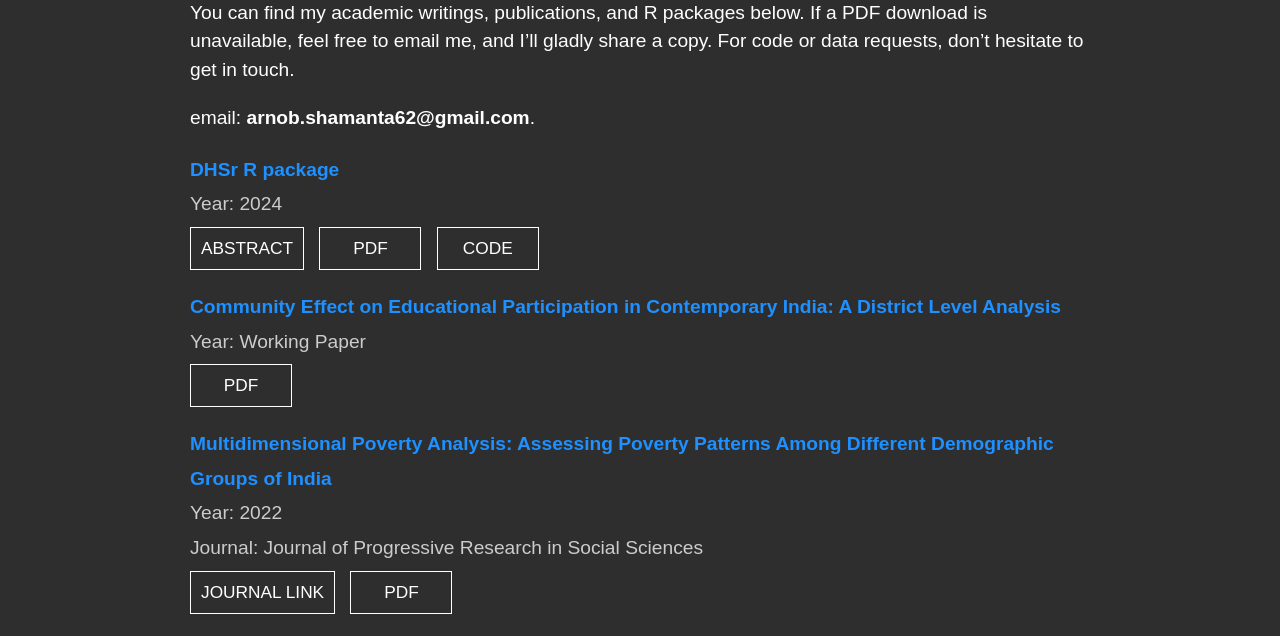
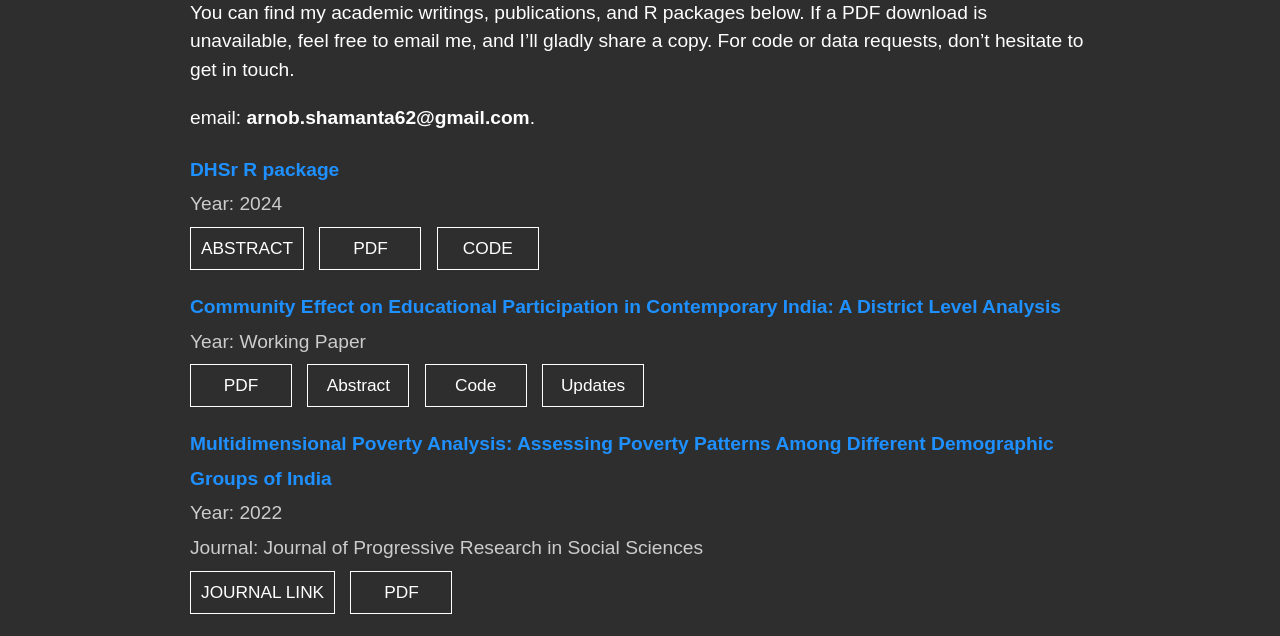
Before and after one commit to arnabsamanta-1/arnabsamanta-1.github.io, a plain HTML site: page research.html in a window 1280 px wide. Shown: the part 198-834 px from the top of the page. Drawn offline with Linux system fonts and the light colour scheme.

Commit message:
Update research.html

```diff
--- a/research.html
+++ b/research.html
@@ -114,8 +114,12 @@
     <div class="year">Year: Working Paper</div>
     <div class="link">
         <a href="Contemporary%20Indian%20Community%20Effect.pdf" target="_blank">PDF</a>
+        <a href="#" target="_blank">Abstract</a>
+        <a href="#" target="_blank">Code</a>
+        <a href="#" target="_blank">Updates</a>
     </div>
     </div>
+
         <div class="research-item">
             <div class="title">Multidimensional Poverty Analysis: Assessing Poverty Patterns Among Different Demographic Groups of India</div>
             <div class="year">Year: 2022</div>
```
Lines whose indentation alone changed are shown as unchanged.
